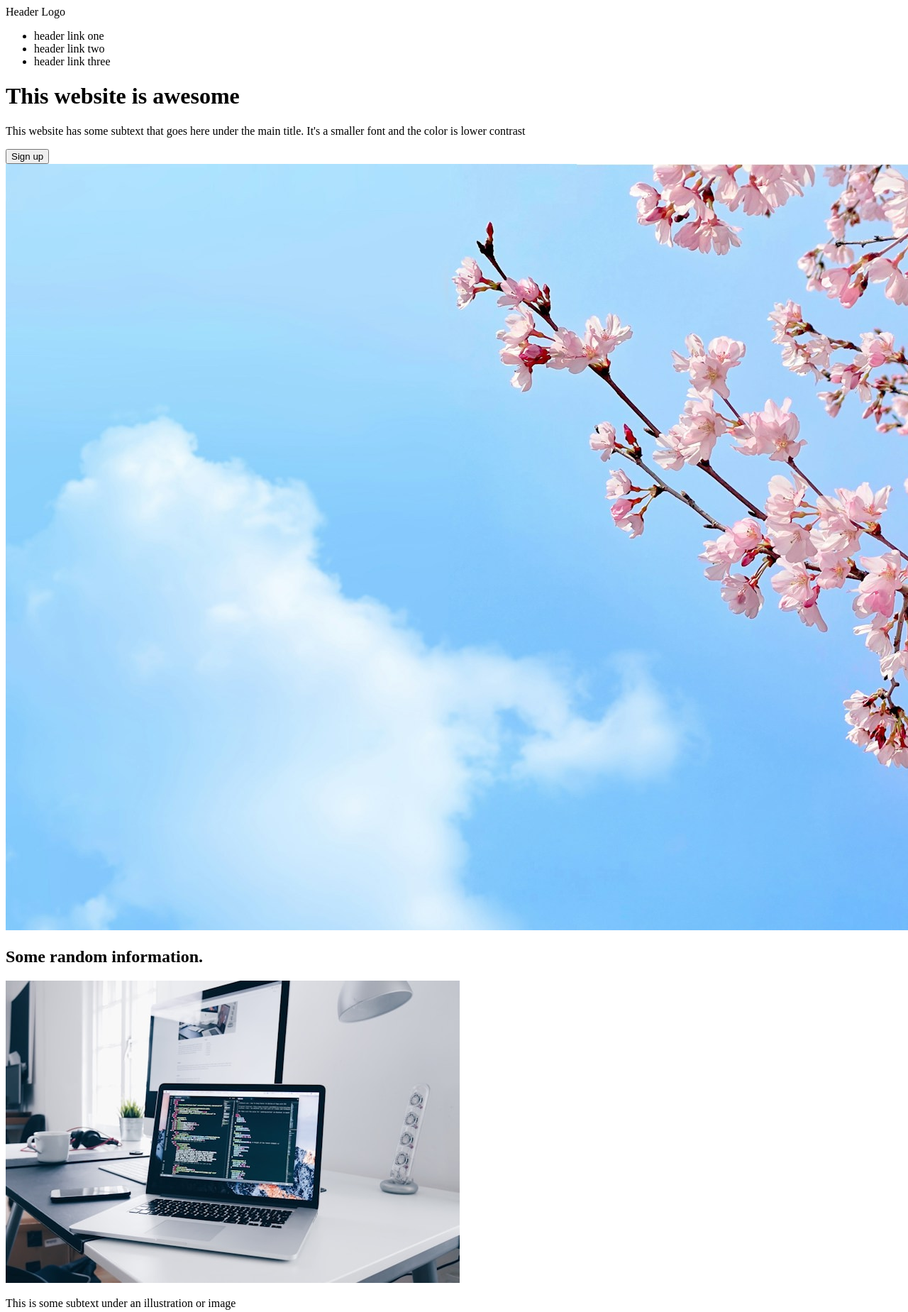
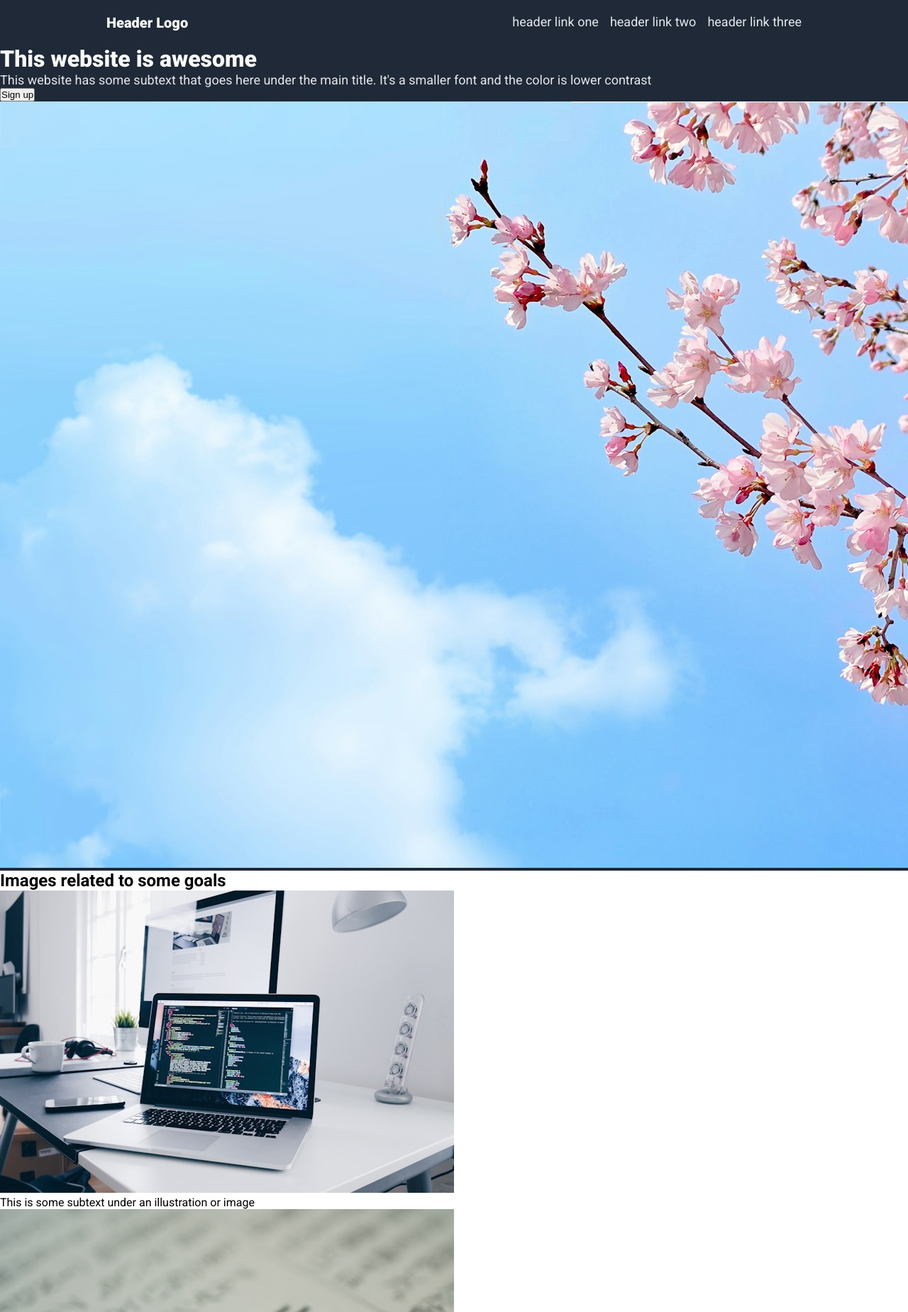
Before and after one commit to SamJ-0/Landing-page-Odin-Project, a plain HTML site: page index.html in a window 1280 px wide. Shown: the top 1849 px of the page at 71% size. Drawn offline with Linux system fonts and the light colour scheme.

Commit message:
Added nav css

```diff
--- a/index.html
+++ b/index.html
@@ -30,35 +30,35 @@
         <img class="hero-img" src="images/iewek-gnos-sakura.jpg" alt="Sakura on sky background" >
     </div>
 
-    <div class="gallery-container">
+    <div class="gallery">
+        <h2>Images related to some goals</h2>
 
-    <h2 class="gallery-title">Some random information.</h2>
-
-        <div class="gallery-content">
-        <div class="gallery-img">
-        <img src="images/christopher-gower-web-developer.jpg" alt="Web developer pic by Christopher Gower">
+        <div class="images">
+            <div class="first">
+                <img src="images/christopher-gower-web-developer.jpg" alt="web development on laptop screen">
                 <p class="text">This is some subtext under an illustration or image</p>
             </div>
-        <div class="gallery-img">
-        <img src="images/flyd-止まらない.jpg" alt="Japanese word for don't stop by flyd">
+            <div class="second">
+                <img src="images/flyd-止まらない.jpg" alt="Book focusing on Japanese word for won't stop">
                 <p class="text">This is some subtext under an illustration or image</p>
             </div>
-        <div class="gallery-img">
-        <img src="images/shun-idota-kyoto.jpg" alt="Kyoto by shun idota">
+            <div class="third">
+                <img src="images/shun-idota-kyoto.jpg" alt="Kyoto">
                 <p class="text">This is some subtext under an illustration or image</p>
             </div>
-        <div class="gallery-img">
-        <img src="images/ronnie-overgoor-goals-badge.jpg" alt="Badge saying Goals by Ronnie Overgoor">
+            <div class="fourth">
+                <img src="images/ronnie-overgoor-goals-badge.jpg" alt="A badge with the word goals written on it">
                 <p class="text">This is some subtext under an illustration or image</p>
             </div>
         </div>
     </div>
+
     <div class="inspirational-quote">
         <p class="quote">This is an inspiring quote, or testimonial from a customer. Maybe it's just
             filling up space, or maybe people will actually read it. Who knows? All I know is that it
             looks nice.
         </p>
-        <h2>- Thor, God of Thunder</h2>
+        <h2 class="quote-credit">- Thor, God of Thunder</h2>
     </div>
 
     <div class="call-to-action">
--- a/style.css
+++ b/style.css
@@ -0,0 +1,46 @@
+* {
+    margin: 0;
+    padding: 0;
+    box-sizing: border-box;
+}
+
+body {
+    width: 100vw;
+    font-family: 'Roboto', sans-serif;
+    display: flex;
+    flex-direction: column;
+}
+
+.header,
+.hero,
+.footer {
+    background-color: #1F2937;
+}
+
+.header {
+    display: flex;
+    justify-content: space-between;
+    padding: 20px 150px;
+}
+
+.logo,
+.hero-text {
+    font-weight: 900;
+    color: #f9faf8;
+}
+
+.logo {
+    font-size: 20px;
+}
+
+.nav-links {
+    display: flex;
+    gap: 16px;
+    list-style: none;
+}
+
+.nav-links,
+.hero-secondary-text {
+    font-size: 18px;
+    color: #e5e7eb;
+}
```
Lines whose indentation alone changed are shown as unchanged.
